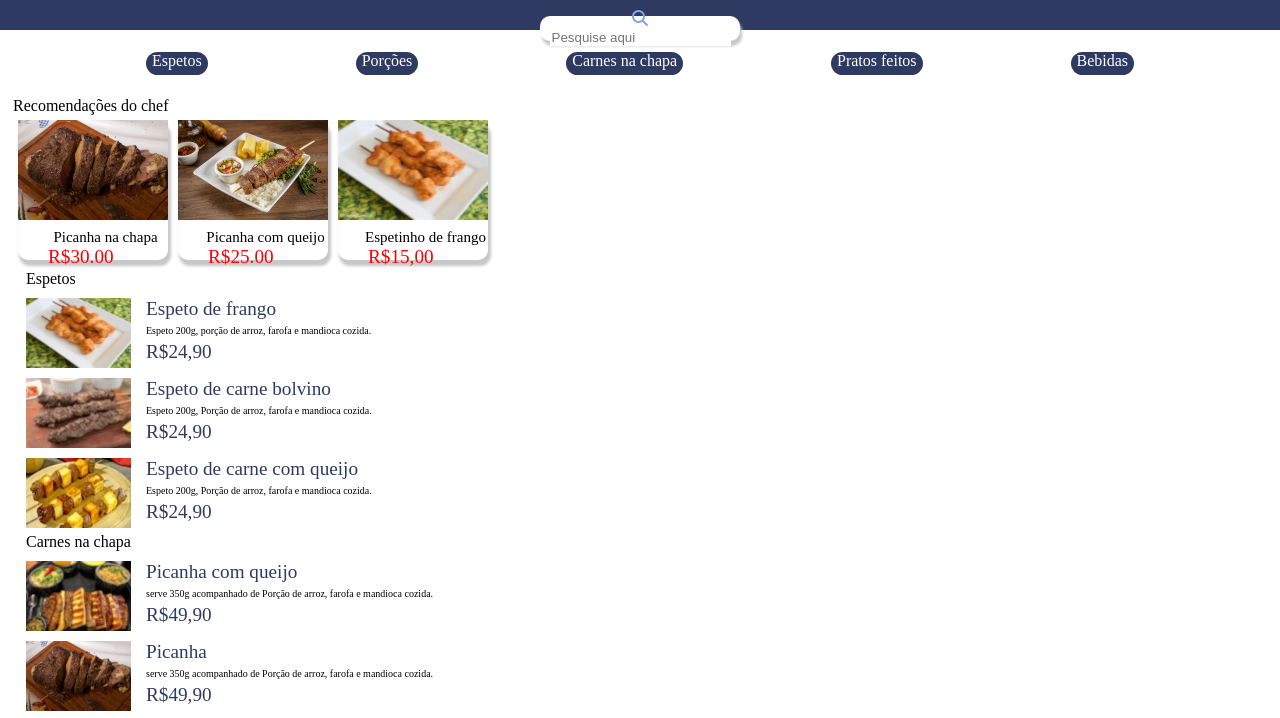
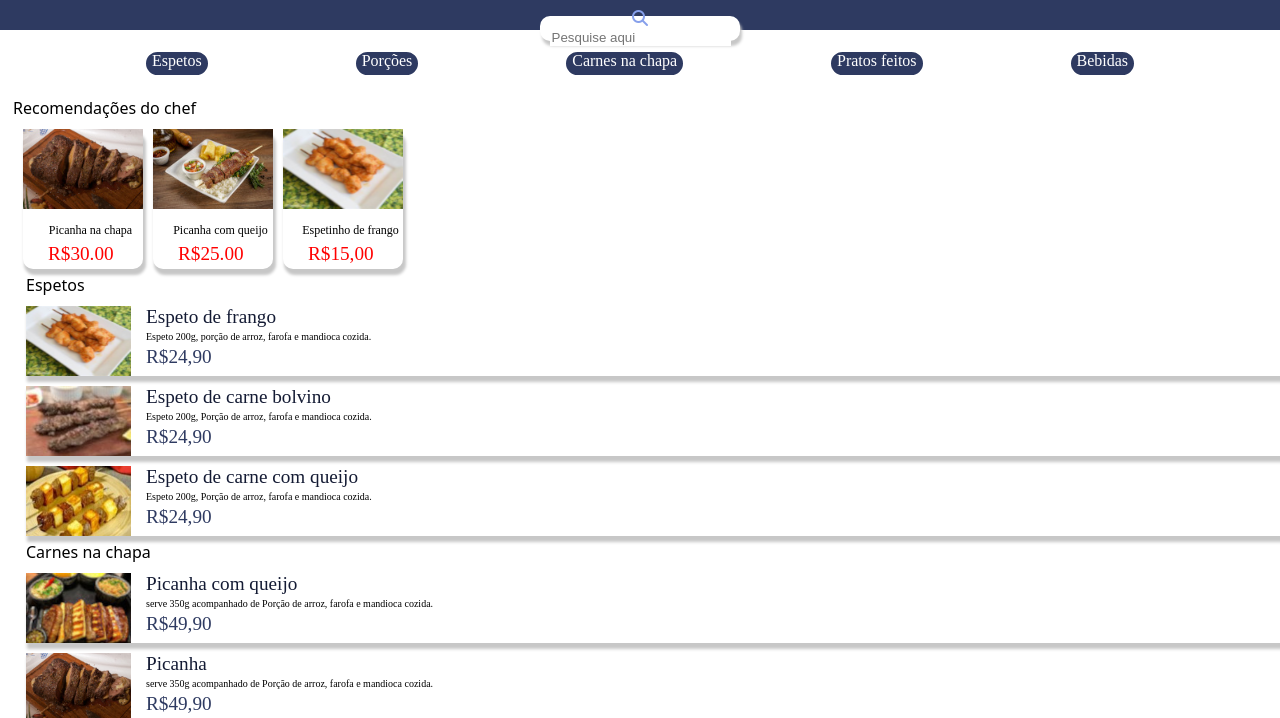
Before and after one commit to nilton99/menu-churrascaria, a plain HTML site: page index.html in a window 1280 px wide. Shown: the part 80-798 px from the top of the page. Drawn offline with Linux system fonts and the light colour scheme.

Commit message:
progeto finalizado com todos os itens e css.

```diff
--- a/index.html
+++ b/index.html
@@ -53,10 +53,9 @@
     </nav>
     <main>
         <div class="recomendacaoDoChef">
-            <span>
+            <span class="paragrafo">
                 Recomendações do chef
             </span>
-            <br>
             <div class="recomendacao">
                 <div class="reco">
                     <img src="./image/picanha5.jpeg" alt=" espeto com picanha">
@@ -94,7 +93,7 @@
             </div>
 
             <div class="abertura">
-                <span>
+                <span class="paragrafo">
                     Espetos
                 </span>
                 <div class="itensMenu">
@@ -124,7 +123,7 @@
 
             </div>
             <div class="abertura">
-                <span>Carnes na chapa</span>
+                <span class="paragrafo">Carnes na chapa</span>
                 <div class="itensMenu">
                     <img src="./image/picanha com queijo.jpg" alt="picanha com queijo na chapa">
                     <div class="desc">
@@ -155,7 +154,7 @@
                 </div>
             </div>
             <div class="abertura">
-                <span>Porções</span>
+                <span class="paragrafo">Porções</span>
                 <div class="itensMenu">
                     <img src="./image/arroz.jpg" alt="porção de arroz.">
                     <div class="desc">
@@ -197,7 +196,8 @@
                     </div>
                 </div>
                 <div class="itensMenu">
-                    <img src="/image/Porção de mandioca frita com carne seca desfiada _.jpg" alt="porção de mandioca com carne de sol">
+                    <img src="/image/Porção de mandioca frita com carne seca desfiada _.jpg"
+                        alt="porção de mandioca com carne de sol">
                     <div class="desc">
                         <span class="titleItem">Carne de sol com mandioca</span>
                         <span class="descItem">Serve 500g, para 2 pessoas.</span>
@@ -208,7 +208,7 @@
             </div>
             <div class="recomendacaoDoChef">
                 <div class="abertura">
-                <span>Bebidas</span>
+                    <span class="paragrafo">Bebidas</span>
                     <div class="itensMenu">
                         <img src="/image/Guaraná Antarctica lata.jpg" alt="refrigerante lata 350ml">
                         <div class="desc">
@@ -216,22 +216,26 @@
                             <span class="descItem">Refrigerante antatica 350ml.</span>
                             <span class="valorSecundario">R$4,99</span>
                         </div>
-                </div> <div class="itensMenu">
+                    </div>
+                    <div class="itensMenu">
                         <img src="/image/Refrigerante Coca-cola Lata 350ml.jpg" alt="coca cola latinha 250ml">
                         <div class="desc">
                             <span class="titleItem">Coca-cola latinha</span>
                             <span class="descItem">Coca-cola latinha 350ml.</span>
                             <span class="valorSecundario">R$7,90</span>
                         </div>
-                </div> <div class="itensMenu">
+                    </div>
+                    <div class="itensMenu">
                         <img src="/image/Refrigerante Coca-Cola Original Garrafa 2l.jpg" alt="coca cola 2">
                         <div class="desc">
                             <span class="titleItem">Coca-cola 2L </span>
                             <span class="descItem">Refrigerante coca-cola 2l.</span>
                             <span class="valorSecundario">R$14,90</span>
                         </div>
-                </div> <div class="itensMenu">
-                    <img src="/image/Refrigerante Guaraná Antarctica Pet 2 Litros.jpg" alt="Refrigerante antatartica 2l">
+                    </div>
+                    <div class="itensMenu">
+                        <img src="/image/Refrigerante Guaraná Antarctica Pet 2 Litros.jpg"
+                            alt="Refrigerante antatartica 2l">
                         <div class="desc">
                             <span class="titleItem">Antartica 2L</span>
                             <span class="descItem">Guaraná antartica 2L.</span>
--- a/style.css
+++ b/style.css
@@ -56,6 +56,12 @@ nav {
     margin-top: 20px;
 }
 
+.paragrafo {
+    margin-bottom: 10px;
+    font-size: 1em;
+    font-family: system-ui, -apple-system, BlinkMacSystemFont, 'Segoe UI', Roboto, Oxygen, Ubuntu, Cantarell, 'Open Sans', 'Helvetica Neue', sans-serif;
+}
+
 .atalho {
     background-color: rgb(46, 58, 97);
     border: 2px solid;
@@ -76,35 +82,43 @@ nav {
 }
 
 .recomendacao div {
-    margin: 5px;
-    width: 150px;
+      display: inline-flexbox;
+      width: 120px;
+      margin-top: 10px;
 }
 
 .reco {
     border-radius: 10px;
     box-shadow: 2px 5px 3px 1px rgb(199, 199, 199);
-    margin-bottom: 50px;
+    margin-bottom: 30px;
+    height: 140px;
+    display: inline-block;
+    margin-left: 10px;
+}
+.reco img {
+    width: 150px;
 }
 
 .dadosReco {
-
+    margin-top: 5px;
 
 }
 
 .recomendacao {
     display: flex;
-    width: 150px;
+    width: 250px;
     height: 150px;
 }
 
 .recomendacao img {
-    max-width: 105%;
-    height: auto;
+    max-width: 100%;
+
 }
 
 .desc {
-    font-size: 15px;
+    font-size: 12px;
     text-align: center;
+    margin-bottom: 5px;
 }
 
 .valor {
@@ -124,7 +138,10 @@ nav {
     display: flex;
     margin-top: 10px;
     height: 70px;
+    box-shadow: 2px 5px 3px 1px rgb(199, 199, 199);
+
 }
+
 
 .desc {
     display: grid;
@@ -134,7 +151,7 @@ nav {
 }
 
 .titleItem {
-    color: rgb(46, 58, 97);
+    color: rgb(20, 27, 52);
     text-align: left;
     font-size: 1.2rem;
 }
```
Lines whose indentation alone changed are shown as unchanged.
